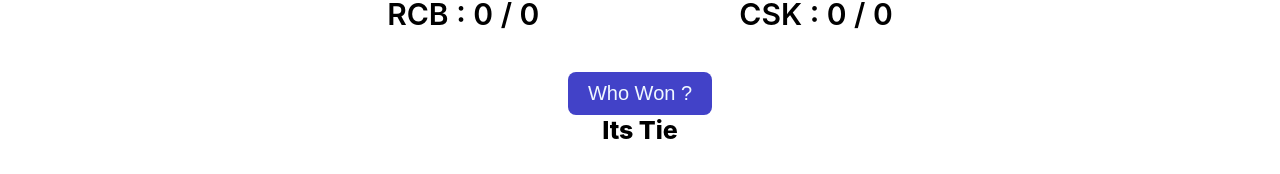
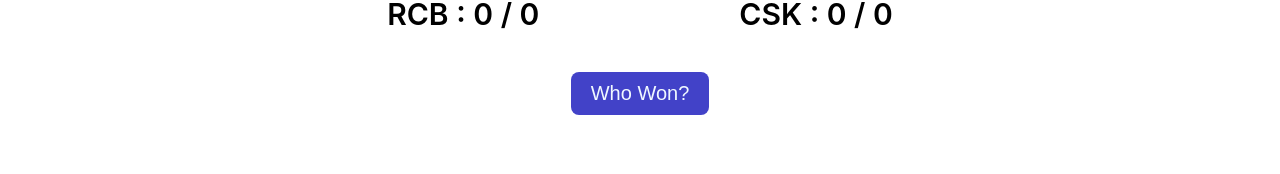
Before and after one commit to rupesh3201/Score-Kipper, a React (Create React App) app: page / in a window 1280 px wide. Shown: the part 623-797 px from the top of the page. Built offline with nearby package versions, Linux system fonts and the light colour scheme.

Commit message:
Done with basic

```diff
--- a/src/App.css
+++ b/src/App.css
@@ -199,6 +199,6 @@
   text-align: center;
   font-size: 25px;
   font-weight: 800;
-  margin: -20px;
+  margin: 20px;
 
 }
--- a/src/App.js
+++ b/src/App.js
@@ -109,7 +109,7 @@
   const [ Team2Score, Set2Score] = useState (0);
   const [Team1wikit, Set1wikit] = useState (0);
   const [ Team2wikit, Set2wikit] = useState (0);
-  const [WinnerTeam, ShowWinner] = useState (false)
+  const [WinnerTeam, setShowWinner] = useState (false)
   return (
 
     <div>
@@ -134,11 +134,11 @@
     <h1 className='team'>CSK : {Team2Score} /  {Team2wikit}</h1>
 
     </div>
-    <button className='statusBtn' onClick={()=>ShowWinner(true)} > Who Won ?</button>
-    {/* {ShowWinner ?  <Winner Winner = {WinnerTeam}/> : null} */}
-    <div className='Winner'>
-   <Winner score1={Team1Score} score2={Team2Score} />
-   </div>
+    <button onClick={() => setShowWinner(true)} className="statusBtn">Who Won?</button>
+      <div className='Winner'>
+      {WinnerTeam ?  <Winner score1={Team1Score} score2={Team2Score} /> : null}      </div>
+
+
     </div>
 
   );
```
